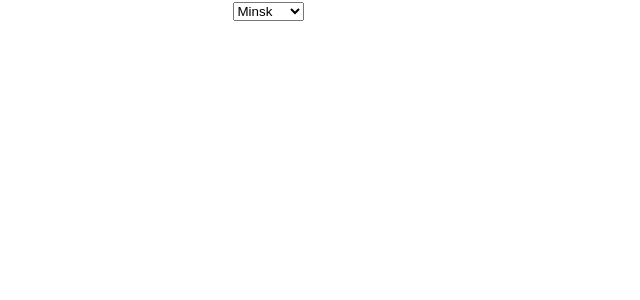
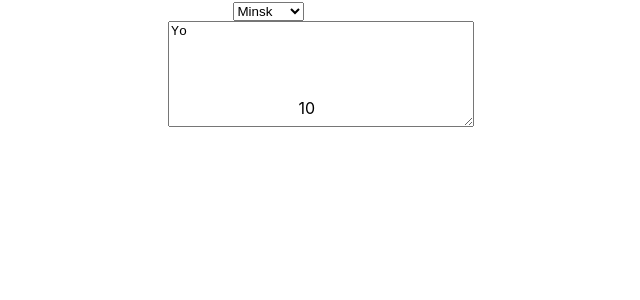
Before and after one commit to mazurenka/websocket, a React (Create React App) app: page / in a window 1280 px wide. Shown: the top 300 px of the page, without its empty margins (372-1012 px from the left). Built offline with nearby package versions, Linux system fonts and the light colour scheme.

Commit message:
hoc vs hook

```diff
--- a/src/HocVsHook.js
+++ b/src/HocVsHook.js
@@ -6,13 +6,41 @@
         <div className="App">
             <div className={'chat'}>
                 <Select values={['Minsk', "Moscow", 'Kiev']}/>
+                <Textarea limit={10} value={'Yo'} placeholder={'Comment'}/>
             </div>
         </div>
     );
 }
 
-export const Textarea = ({limit}) => {
-    return <textarea/>
+export const Textarea = ({limit, value, ...props}) => {
+    let divStyles = {
+        position: 'relative',
+        width: '300px',
+        height: '100px'
+    }
+    let textareaStyles = {
+        position: 'absolute',
+        width: '300px',
+        height: '100px'
+    }
+    let spanStyles = {
+        position: 'absolute',
+        right: '3px',
+        bottom: '3px'
+    }
+    const [currentValue, setValue] = useState(value)
+    const onChange = (e) => {
+        setValue(e.currentTarget.value)
+    }
+
+    return <div style={divStyles}>
+        <textarea maxLength={limit}
+                  onChange={onChange}
+                  value={currentValue}
+                  {...props}
+                  style={textareaStyles}/>
+        <span style={spanStyles}>{limit}</span>
+    </div>
 }
 
 export const Select = ({values}) => {
```
